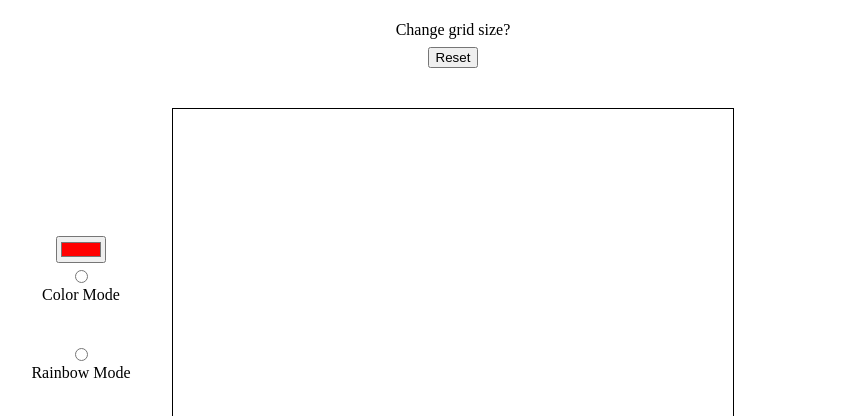
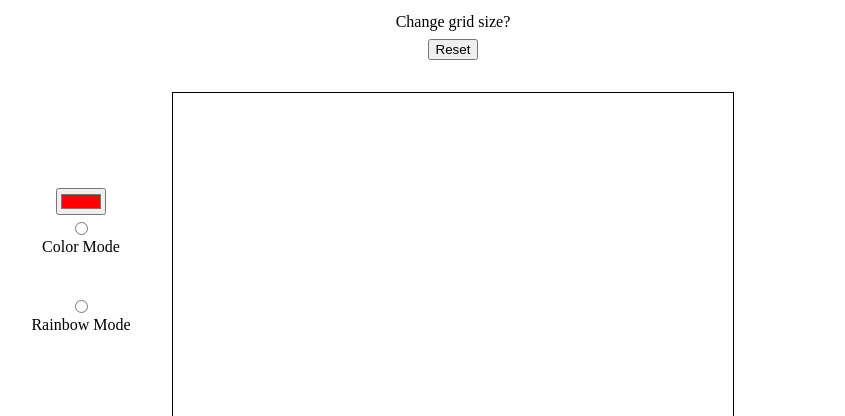
Before and after one commit to antwonthedamaja/Etch-a-Sketch, a plain HTML site: page index.html in a window 1280 px wide. Shown: the part 158-574 px from the top of the page, without its empty margins (187-1032 px from the left). Drawn offline with Linux system fonts and the light colour scheme.

Commit message:
Misc UI adjustment

```diff
--- a/styles.css
+++ b/styles.css
@@ -8,14 +8,14 @@
 .content {
     display: flex;
     justify-content: center;
-    margin-top: 2.5rem;
+    margin-top: 2rem;
 }
 
 #selection {
     display: flex;
     flex-direction: column;
     align-items: center;
-    margin-top: 8rem;
+    margin-top: 6rem;
     gap: .2rem;
     margin-right: 46.5rem;
 }
@@ -43,7 +43,7 @@
 }
 
 .hero > label {
-    margin-top: 1.5rem;
+    margin-top: 1rem;
     font-size: 1rem;
 }
 
```
